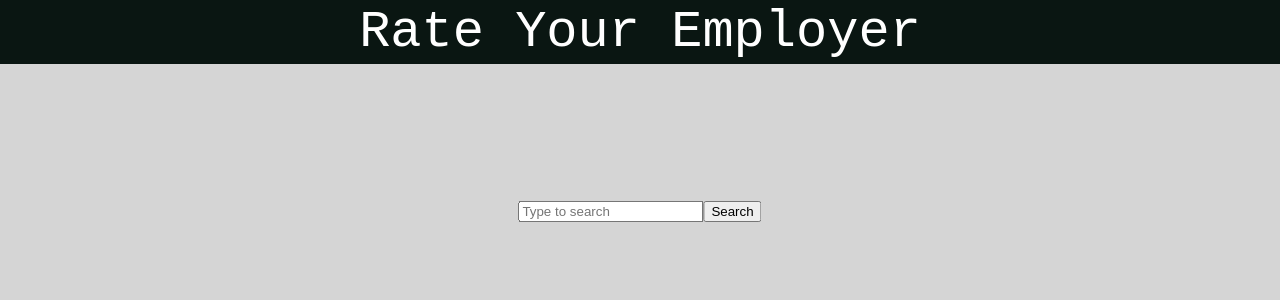
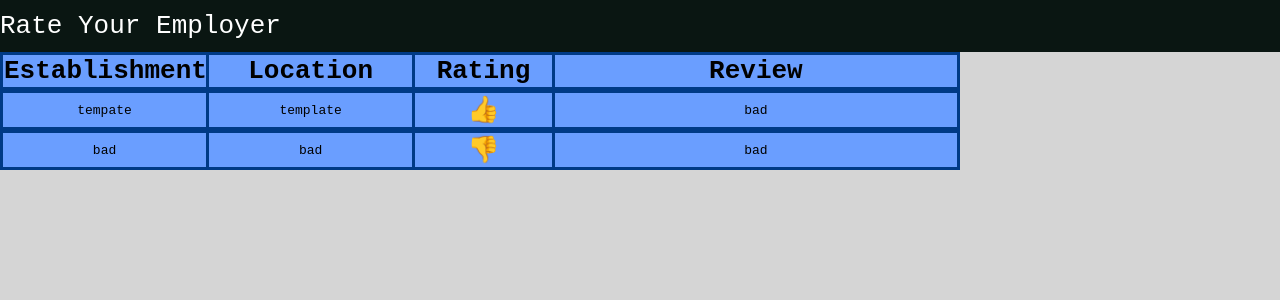
Before and after one commit to LiamGallagher03/RateYourEmployer, a React (Create React App) app in the folder client/: page / in a window 1280 px wide. Shown: the top 300 px of the page. Built offline with nearby package versions, Linux system fonts and the light colour scheme; no server answers.

Commit message:
Add files via upload

```diff
--- a/client/src/App.js
+++ b/client/src/App.js
@@ -1,46 +1,44 @@
-import './App.css';
-<link rel="stylesheet" href="https://cdnjs.cloudflare.com/ajax/libs/font-awesome/4.7.0/css/font-awesome.min.css"></link>
+import Header from './components/Header'
+import Reviews from './components/Reviews'
+
+import { useState, useEffect } from 'react'
 
 function App() {
+  const fakeReviews = [
+    {
+      id: 1,
+      establishment: "tempate",
+      location: "template",
+      rating: true,
+      review: "bad"
+    },
+    {
+      id: 2,
+      establishment: "bad",
+      location: "bad",
+      rating: false,
+      review: "bad"
+    }
+  ]
+
+  const [reviews, setReviews] = useState(fakeReviews)
+
+  useEffect(() => {
+    fetch('/reviews')
+      .then(res => res.json())
+      .then(data => {
+        setReviews(data.reviews)
+        console.info(data)
+      })
+  }, [])
+
   return (
-    <html>
-      <header>
-        <div class="logo">
-          Rate Your Employer
-        </div>
-      </header>
-      <body>
-        <div class="search-bar">
-          <form id="form">
-          <input class="search-text"
-            type="search"
-            id="query"
-            name="q"
-            placeholder="Type to search"
-            aria-label="search through site content">
-          </input>
-          <button type="submit">Search</button>
-          </form>
-        </div>
-      </body>
-    </html>
+    <div className="App">
+      <Header />
+      <Reviews reviews={reviews} />
+    </div>
 
   );
-  const f = document.getElementById('form');
-  const q = document.getElementById('query');
-  const google = 'https://www.google.com/search?q=site%3A+';
-  const site = 'localhost:3000';
-
-  function submitted(event) {
-    event.preventDefault();
-    const url = google + site + '+' + q.value;
-    const win = window.open(url, '_blank');
-    win.focus();
-  }
-
-  f.addEventListener('submit', submitted);
-
-
 }
 
 export default App;
--- /dev/null
+++ b/client/src/components/Header.js
@@ -0,0 +1,13 @@
+import React from 'react';
+
+function Header() {
+    return (
+        <div class="logo">
+            <header>
+                Rate Your Employer
+            </header>
+        </div>
+    )
+}
+
+export default Header
--- /dev/null
+++ b/client/src/components/Review.js
@@ -0,0 +1,20 @@
+function Review({ review }) {
+    var recommend;
+    review.rating ? recommend = "👍" : recommend = "👎"
+
+        return (
+            <div className='review'>
+                <table>
+
+                    <tr>
+                        <td className="Establishment">{review.establishment}</td>
+                        <td className="Location">{review.location}</td>
+                        <td className="RatingEmoji">{recommend}</td>
+                        <td className="Review">{review.review}</td>
+                    </tr>
+                </table>
+            </div>
+        )
+}
+
+export default Review
--- /dev/null
+++ b/client/src/components/Reviews.js
@@ -0,0 +1,26 @@
+import Review from './Review'
+
+function Reviews({reviews}) {
+    return (
+
+        <div>
+            <table>
+            <tr>
+                    <th className="Establishment">Establishment</th>
+                    <th className="Location">Location</th>
+                    <th className="Rating">Rating</th>
+                    <th className="Review">Review</th>
+                </tr>
+                </table>
+         {reviews.map(review => (
+
+            <Review
+            key = {review.id}
+            review={review}
+       />
+        ))}
+        </div>
+    )
+}
+
+export default Reviews
--- a/client/src/index.css
+++ b/client/src/index.css
@@ -1,13 +1,68 @@
-body {
-  margin: 0;
-  font-family: -apple-system, BlinkMacSystemFont, 'Segoe UI', 'Roboto', 'Oxygen',
-    'Ubuntu', 'Cantarell', 'Fira Sans', 'Droid Sans', 'Helvetica Neue',
-    sans-serif;
-  -webkit-font-smoothing: antialiased;
-  -moz-osx-font-smoothing: grayscale;
+html {
+  background-color: #D5D5D5;
+  font-family: monospace;
 }
 
-code {
-  font-family: source-code-pro, Menlo, Monaco, Consolas, 'Courier New',
-    monospace;
+header {
+  background-color: #0A1612;
+  display: flex;
+  flex-direction: row;
+  align-items: center;
+  color: #FFFFFF;
+  position: sticky;
+  top: 0;
+  height: 2em;
+  text-align: center;
+
 }
+
+.logo {
+  font-size: 2em;
+
+
+}
+
+body {
+ margin: 0;
+ padding: 0;
+}
+
+table {
+ width: 75%;
+ background-color: rgb(106, 158, 255);
+ border-collapse: collapse;
+ table-layout: fixed;
+}
+
+table, th, td {
+  border: 3px solid rgb(0, 58, 134);
+  text-align: center;
+}
+
+th {
+  font-size: 2em;
+}
+
+td {
+  font-size: 1em;
+}
+
+.Establishment {
+  width: 15%;
+}
+
+.Location {
+  width: 15%;
+}
+
+.Rating, .RatingEmoji {
+  width: 10%;
+}
+
+.Review {
+  width: 30%;
+}
+
+.RatingEmoji {
+  font-size: 2em;
+}
```
